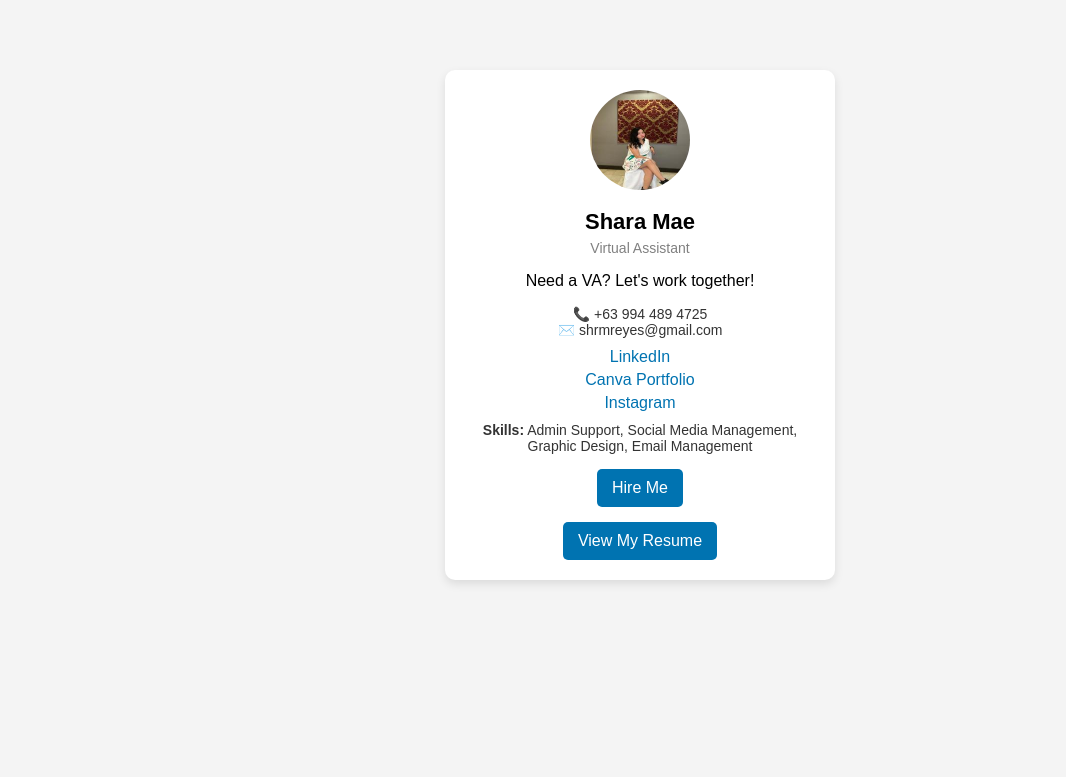
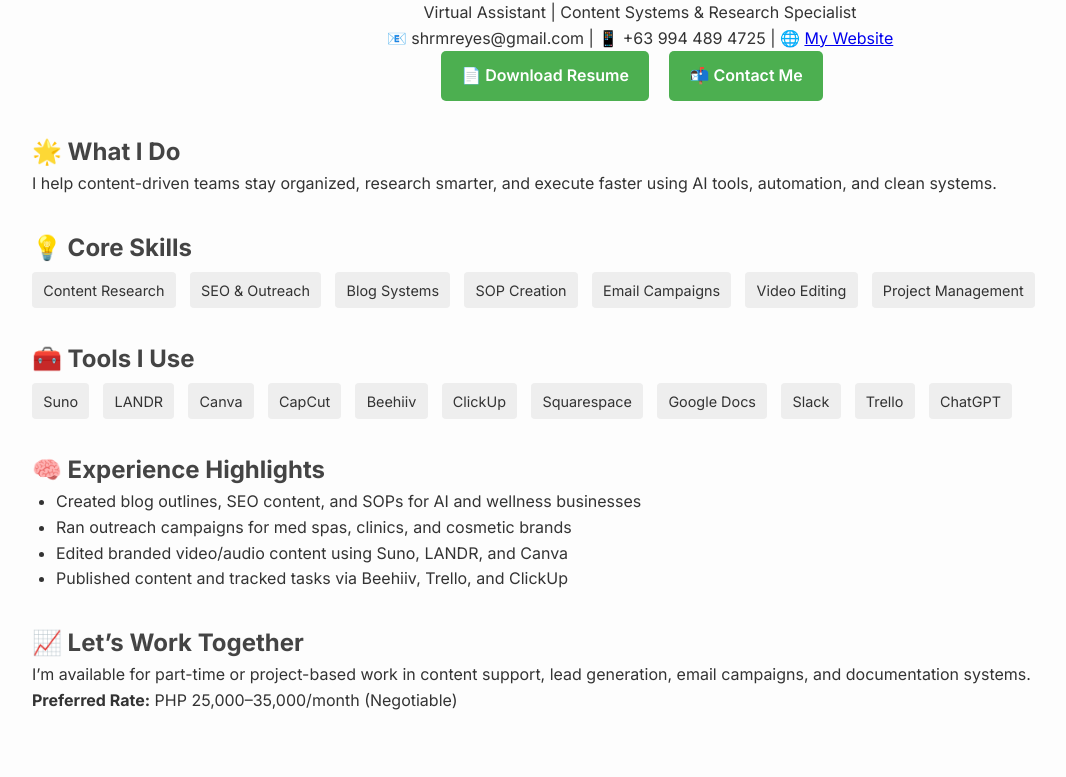
Before and after one commit to Shrmreyes/shara-virtual-assistant, a plain HTML site: page index.html in a window 1280 px wide. Shown: the part 83-860 px from the top of the page, without its empty margins (0-1066 px from the left). Before the commit the page ends 816 px from the top, so only its background shows below. Drawn offline with Linux system fonts and the light colour scheme.

Commit message:
Update index.html

```diff
--- a/index.html
+++ b/index.html
@@ -1,100 +1,82 @@
 <!DOCTYPE html>
 <html lang="en">
 <head>
-    <meta charset="UTF-8">
-    <meta name="viewport" content="width=device-width, initial-scale=1.0">
-    <title>VA Business Card</title>
-    <style>
-        body {
-            font-family: Arial, sans-serif;
-            background-color: #f4f4f4;
-            display: flex;
-            justify-content: center;
-            align-items: center;
-            height: 100vh;
-        }
-        .card {
-            width: 350px;
-            background: white;
-            padding: 20px;
-            border-radius: 10px;
-            box-shadow: 0px 4px 10px rgba(0, 0, 0, 0.1);
-            text-align: center;
-        }
-        .profile-img {
-            width: 100px;
-            height: 100px;
-            border-radius: 50%;
-            object-fit: cover;
-            margin-bottom: 15px;
-        }
-        .name {
-            font-size: 22px;
-            font-weight: bold;
-            margin-bottom: 5px;
-        }
-        .title {
-            color: gray;
-            font-size: 14px;
-            margin-bottom: 15px;
-        }
-        .contact-info {
-            font-size: 14px;
-            color: #333;
-            margin-bottom: 10px;
-        }
-        .social-links a {
-            display: block;
-            color: #0073b1;
-            text-decoration: none;
-            margin: 5px 0;
-        }
-        .social-links a:hover {
-            text-decoration: underline;
-        }
-        .skills {
-            font-size: 14px;
-            color: #333;
-            margin-top: 10px;
-        }
-        .hire-me, .resume-button {
-            display: inline-block;
-            margin-top: 15px;
-            padding: 10px 15px;
-            background-color: #0073b1;
-            color: white;
-            border-radius: 5px;
-            text-decoration: none;
-        }
-        .hire-me:hover, .resume-button:hover {
-            background-color: #005582;
-        }
-    </style>
+  <meta charset="UTF-8" />
+  <meta name="viewport" content="width=device-width, initial-scale=1.0" />
+  <title>Shara Mae Reyes | Virtual Assistant Resume</title>
+  <link href="https://fonts.googleapis.com/css2?family=Inter:wght@400;600;700&display=swap" rel="stylesheet">
+  <style>
+    * { margin: 0; padding: 0; box-sizing: border-box; }
+    body { font-family: 'Inter', sans-serif; background: #fdfdfd; color: #333; line-height: 1.6; padding: 2rem; }
+    header { text-align: center; margin-bottom: 2rem; }
+    h1 { font-size: 2rem; color: #222; }
+    h2 { font-size: 1.5rem; margin-top: 2rem; color: #444; }
+    ul { padding-left: 1.5rem; }
+    .section { margin-bottom: 2rem; }
+    .cta-buttons a { display: inline-block; margin-right: 1rem; background: #4CAF50; color: white; padding: 0.75rem 1.25rem; text-decoration: none; border-radius: 5px; font-weight: 600; }
+    .skills span, .tools span { display: inline-block; margin: 0.3rem 0.6rem 0 0; padding: 0.4rem 0.7rem; background: #eee; border-radius: 4px; font-size: 0.9rem; }
+  </style>
 </head>
 <body>
-    <div class="card">
-        <img src="profile.jpg" alt="Profile Picture" class="profile-img">
-        <div class="name">Shara Mae</div>
-        <div class="title">Virtual Assistant</div>
-        <p>Need a VA? Let's work together!</p>
-        <div class="contact-info">
-            📞 +63 994 489 4725 <br>
-            ✉️ shrmreyes@gmail.com
-        </div>
-        <div class="social-links">
-            <a href="https://www.linkedin.com/in/va-shara" target="_blank">LinkedIn</a>
-            <a href="https://www.canva.com/design/DAFu_x0kJXs/0EZ8qKj9z_EGIk85WsanCQ/edit?utm_content=DAFu_x0kJXs&utm_campaign=designshare&utm_medium=link2&utm_source=sharebutton" target="_blank">Canva Portfolio</a>
-            <a href="https://www.instagram.com/vashrmreyes/" target="_blank">Instagram</a>
-        </div>
-        <div class="skills">
-            <strong>Skills:</strong> Admin Support, Social Media Management, Graphic Design, Email Management
-        </div>
-        <a href="https://wa.me/639944894725" class="hire-me" target="_blank">Hire Me</a>
-        <br>
-        <a href="https://docs.google.com/document/d/1AQjPUIxvBut3f2cUz3rA5EB9O0LmvZsgSOgFzJtWkCA/view"
-           target="_blank" class="resume-button">
-            View My Resume
-        </a>
+  <header>
+    <h1>Shara Mae Licuanan Reyes</h1>
+    <p>Virtual Assistant | Content Systems & Research Specialist</p>
+    <p>📧 shrmreyes@gmail.com | 📱 +63 994 489 4725 | 🌐 <a href="https://shrmreyes.github.io/shara-virtual-assistant" target="_blank">My Website</a></p>
+    <div class="cta-buttons">
+      <a href="Shara_Reyes_Resume_2025.docx" download>📄 Download Resume</a>
+      <a href="mailto:shrmreyes@gmail.com">📬 Contact Me</a>
     </div>
+  </header>
+
+  <section class="section">
+    <h2>🌟 What I Do</h2>
+    <p>I help content-driven teams stay organized, research smarter, and execute faster using AI tools, automation, and clean systems.</p>
+  </section>
+
+  <section class="section">
+    <h2>💡 Core Skills</h2>
+    <div class="skills">
+      <span>Content Research</span>
+      <span>SEO & Outreach</span>
+      <span>Blog Systems</span>
+      <span>SOP Creation</span>
+      <span>Email Campaigns</span>
+      <span>Video Editing</span>
+      <span>Project Management</span>
+    </div>
+  </section>
+
+  <section class="section">
+    <h2>🧰 Tools I Use</h2>
+    <div class="tools">
+      <span>Suno</span>
+      <span>LANDR</span>
+      <span>Canva</span>
+      <span>CapCut</span>
+      <span>Beehiiv</span>
+      <span>ClickUp</span>
+      <span>Squarespace</span>
+      <span>Google Docs</span>
+      <span>Slack</span>
+      <span>Trello</span>
+      <span>ChatGPT</span>
+    </div>
+  </section>
+
+  <section class="section">
+    <h2>🧠 Experience Highlights</h2>
+    <ul>
+      <li>Created blog outlines, SEO content, and SOPs for AI and wellness businesses</li>
+      <li>Ran outreach campaigns for med spas, clinics, and cosmetic brands</li>
+      <li>Edited branded video/audio content using Suno, LANDR, and Canva</li>
+      <li>Published content and tracked tasks via Beehiiv, Trello, and ClickUp</li>
+    </ul>
+  </section>
+
+  <section class="section">
+    <h2>📈 Let’s Work Together</h2>
+    <p>I’m available for part-time or project-based work in content support, lead generation, email campaigns, and documentation systems.</p>
+    <p><strong>Preferred Rate:</strong> PHP 25,000–35,000/month (Negotiable)</p>
+  </section>
 </body>
 </html>
```
